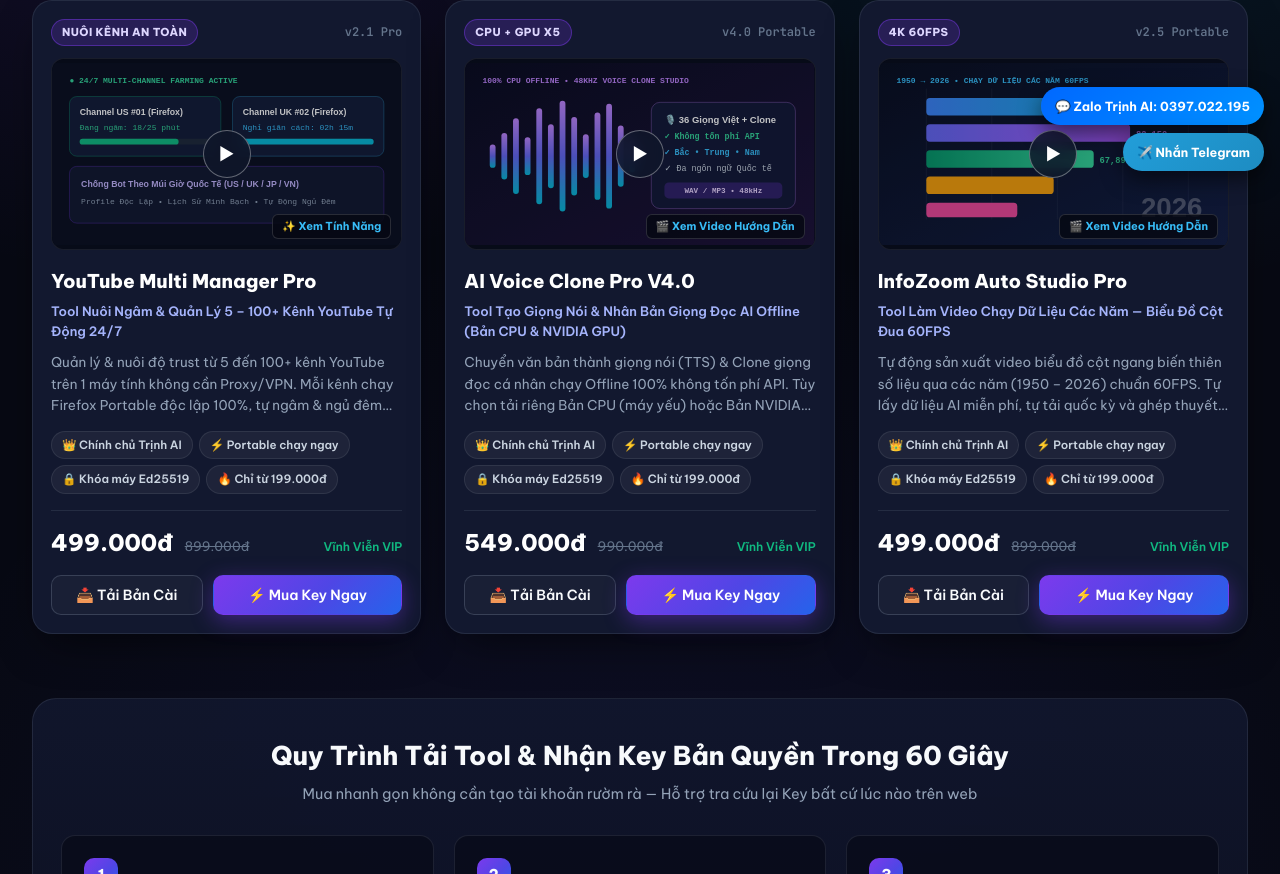
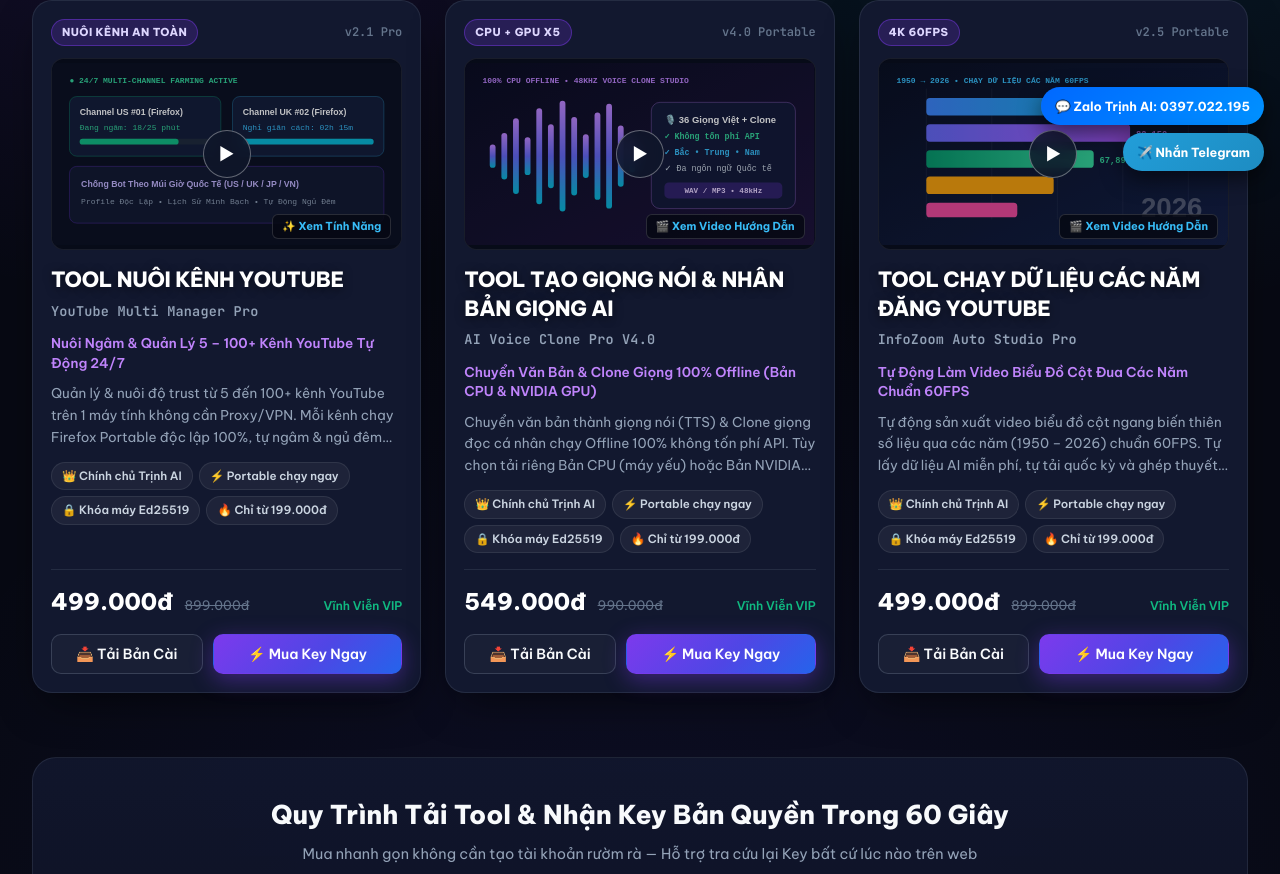
Before and after one commit to Trinhbk1995/mtphub, a plain HTML site: page index.html in a window 1280 px wide. Shown: the part 613-1487 px from the top of the page. Drawn offline with Linux system fonts and the light colour scheme; no server answers.

Commit message:
Highlight large tool role titles and downscale technical software names

```diff
--- a/css/styles.css
+++ b/css/styles.css
@@ -505,18 +505,42 @@ button, input, select, textarea {
   color: #38bdf8;
 }
 
+.tool-primary-role {
+  font-size: 21px;
+  font-weight: 900;
+  line-height: 1.35;
+  color: #ffffff;
+  margin-bottom: 6px;
+  letter-spacing: -0.3px;
+  text-shadow: 0 2px 10px rgba(0, 0, 0, 0.5);
+}
+
+.tool-primary-role mark {
+  background: transparent;
+  color: #38bdf8;
+}
+
+.tool-name-badge-row {
+  display: flex;
+  align-items: center;
+  gap: 8px;
+  margin-bottom: 12px;
+}
+
 .tool-title {
-  font-size: 19px;
-  font-weight: 800;
-  margin-bottom: 4px;
-  color: #fff;
+  font-size: 13.5px;
+  font-weight: 600;
+  color: #94a3b8;
+  margin-bottom: 0;
+  letter-spacing: 0.2px;
 }
 
 .tool-subtitle {
-  font-size: 13px;
+  font-size: 13.5px;
   font-weight: 600;
-  color: #a5b4fc;
+  color: #c084fc;
   margin-bottom: 10px;
+  line-height: 1.45;
 }
 
 .tool-desc {
--- a/js/default-data.js
+++ b/js/default-data.js
@@ -24,8 +24,9 @@ window.MTPHUB_DEFAULT_DATA = {
     {
       "id": "youtube-multi-manager-pro",
       "code": "YTNUOI",
+      "primaryRole": "TOOL NUÔI KÊNH YOUTUBE",
       "name": "YouTube Multi Manager Pro",
-      "subtitle": "Tool Nuôi Ngâm & Quản Lý 5 – 100+ Kênh YouTube Tự Động 24/7",
+      "subtitle": "Nuôi Ngâm & Quản Lý 5 – 100+ Kênh YouTube Tự Động 24/7",
       "category": "channel-farming",
       "badge": "NUÔI KÊNH AN TOÀN",
       "version": "v2.1 Pro",
@@ -71,8 +72,9 @@ window.MTPHUB_DEFAULT_DATA = {
     {
       "id": "ai-voice-clone-pro",
       "code": "VOICE4",
+      "primaryRole": "TOOL TẠO GIỌNG NÓI & NHÂN BẢN GIỌNG AI",
       "name": "AI Voice Clone Pro V4.0",
-      "subtitle": "Tool Tạo Giọng Nói & Nhân Bản Giọng Đọc AI Offline (Bản CPU & NVIDIA GPU)",
+      "subtitle": "Chuyển Văn Bản & Clone Giọng 100% Offline (Bản CPU & NVIDIA GPU)",
       "category": "ai-voice",
       "badge": "CPU + GPU X5",
       "version": "v4.0 Portable",
@@ -119,8 +121,9 @@ window.MTPHUB_DEFAULT_DATA = {
     {
       "id": "infozoom-auto-studio-pro",
       "code": "DATARACE",
+      "primaryRole": "TOOL CHẠY DỮ LIỆU CÁC NĂM ĐĂNG YOUTUBE",
       "name": "InfoZoom Auto Studio Pro",
-      "subtitle": "Tool Làm Video Chạy Dữ Liệu Các Năm — Biểu Đồ Cột Đua 60FPS",
+      "subtitle": "Tự Động Làm Video Biểu Đồ Cột Đua Các Năm Chuẩn 60FPS",
       "category": "data-video",
       "badge": "4K 60FPS",
       "version": "v2.5 Portable",
--- a/js/storefront.js
+++ b/js/storefront.js
@@ -412,7 +412,10 @@ function renderToolsGrid() {
           <span class="thumb-corner-tag">${tool.demoVideoUrl ? '🎬 Xem Video Hướng Dẫn' : '✨ Xem Tính Năng'}</span>
         </div>
 
-        <h3 class="tool-title">${escapeHtml(tool.name)}</h3>
+        <div class="tool-primary-role">${escapeHtml(tool.primaryRole || tool.name)}</div>
+        <div class="tool-name-badge-row">
+          <span class="tool-title mono">${escapeHtml(tool.name)}</span>
+        </div>
         <div class="tool-subtitle">${escapeHtml(tool.subtitle)}</div>
         <p class="tool-desc">${escapeHtml(tool.shortDesc)}</p>
 
```
